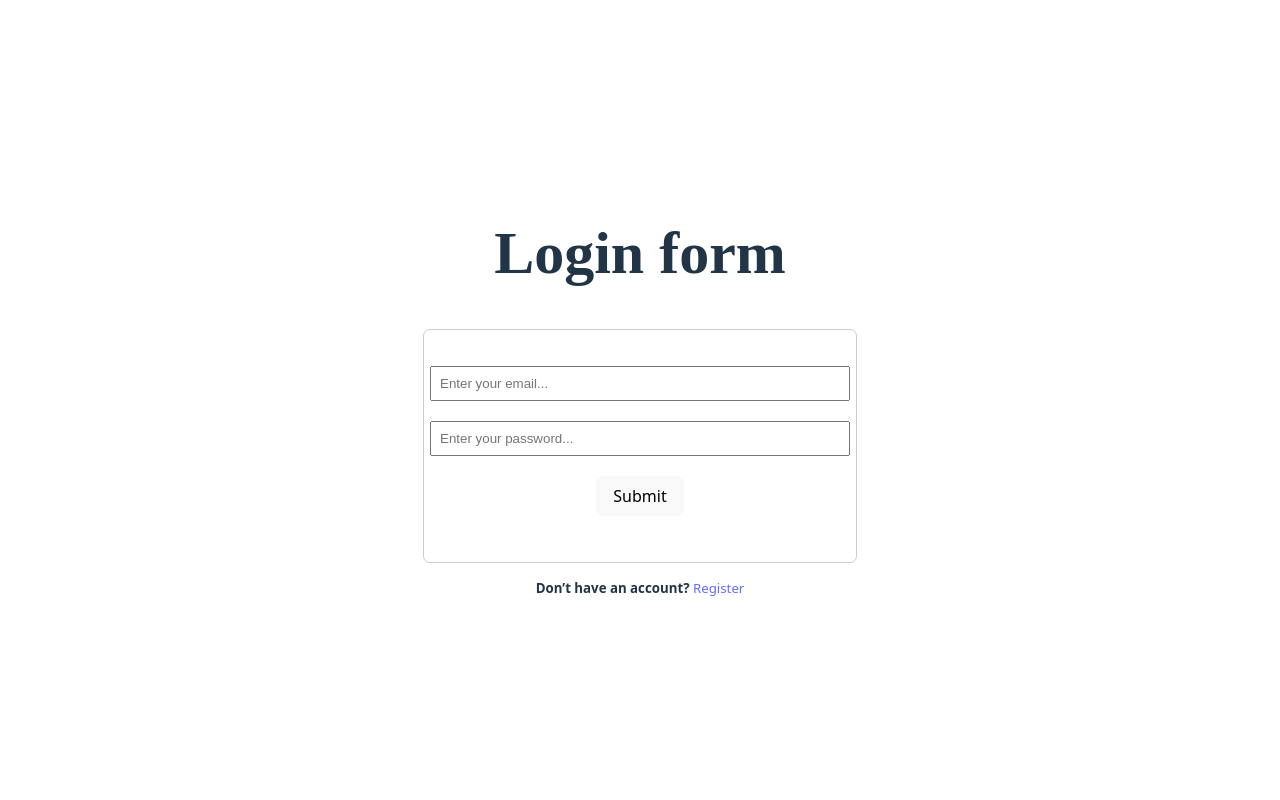
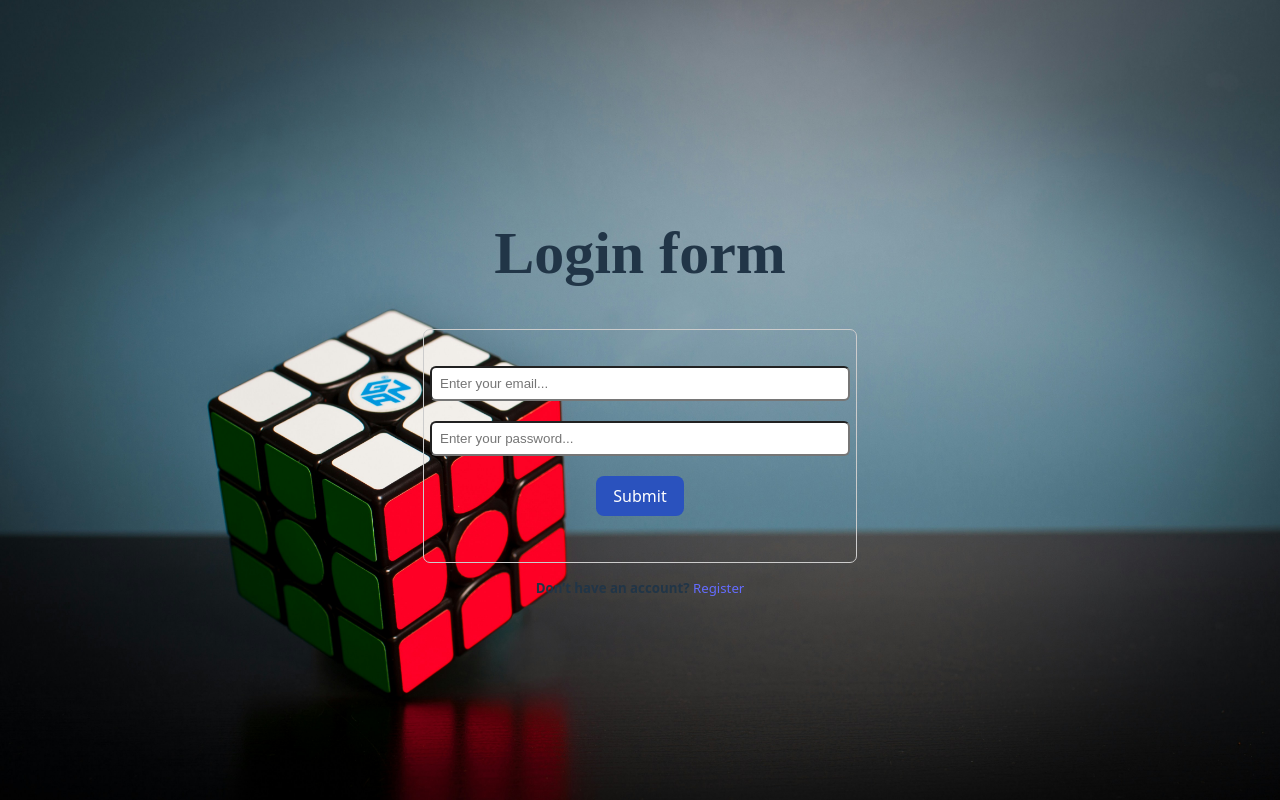
Before and after one commit to Ajay-kandula/QUIZ-App, a React (Vite) app: page /login in a window 1280 px wide. Built offline with nearby package versions, Linux system fonts and the light colour scheme.

Commit message:
"update"

```diff
--- a/src/Pages/Login.jsx
+++ b/src/Pages/Login.jsx
@@ -1,6 +1,7 @@
 import React,{useState} from "react";
 import axios from 'axios'
 import {useNavigate,Link} from 'react-router-dom';
+import image from '../Images/login.jpg'
 
 const Login =()=>{
     const[user,setUser]=useState({email:"",password:""})
@@ -26,12 +27,12 @@ const Login =()=>{
         setUser({...user,[e.target.name]:e.target.value})
     };
     return(
-        <div style={{display: "flex",flexDirection: "column",alignItems: "center",justifyContent: "center",height:"100vh",width:"100vw"}}>
+        <div  style={{display: "flex",flexDirection: "column",alignItems: "center",justifyContent: "center",height:"100vh",width:"100vw",backgroundImage:`url(${image})`,backgroundSize:'cover'}} >
             <h1 style={{font: "initial",fontWeight: 'bold',fontSize: "60px",textAlign: "center"}}>Login form</h1>
             <form onSubmit={handleSubmit} style={{ display: "flex", flexDirection: 'column',alignItems: 'center',border: "1px solid #ccc",borderRadius: "7px",padding: "16px",width: "400px",height:"200px"}}>
-                <input type="email" value={user.email} name="email" placeholder="Enter your email..." onChange={handlechange} required style={{marginTop:"20px" ,marginBottom: "20px", padding: "8px", width: "100%" }}/>
-                <input type="password" value={user.password} name="password" placeholder="Enter your password..." onChange={handlechange} required style={{ marginBottom: "20px", padding: "8px", width: "100%" }}/>
-                <button type="submit" style={{  padding: "8px 16px" }}>Submit</button>
+                <input type="email" value={user.email} name="email" placeholder="Enter your email..." onChange={handlechange} required style={{marginTop:"20px" ,marginBottom: "20px", padding: "8px", width: "100%" ,borderRadius:"6px"}}/>
+                <input type="password" value={user.password} name="password" placeholder="Enter your password..." onChange={handlechange} required style={{ marginBottom: "20px", padding: "8px", width: "100%" ,borderRadius:"6px"}}/>
+                <button type="submit" style={{  padding: "8px 16px",color:"white",backgroundColor:"#2a52be  " }}>Submit</button>
             </form>
             <h5 style={{textAlign: 'center',marginTop: '16px'}}>Don’t have an account? <Link to='/Register'>Register</Link></h5></div>
             )
```
Also changed, not shown: src/Images/login.jpg (added).
